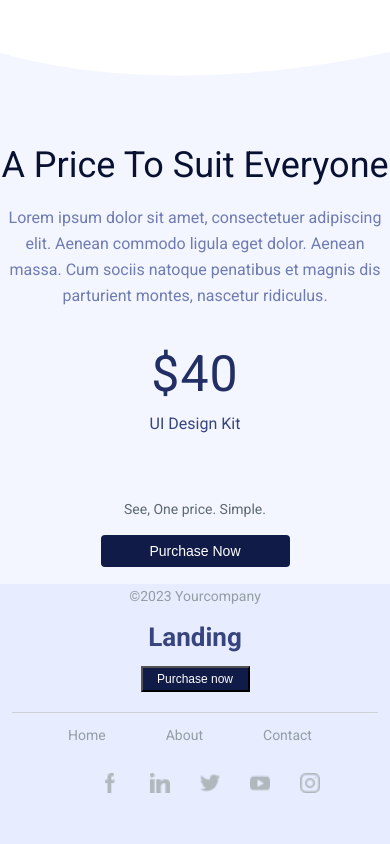
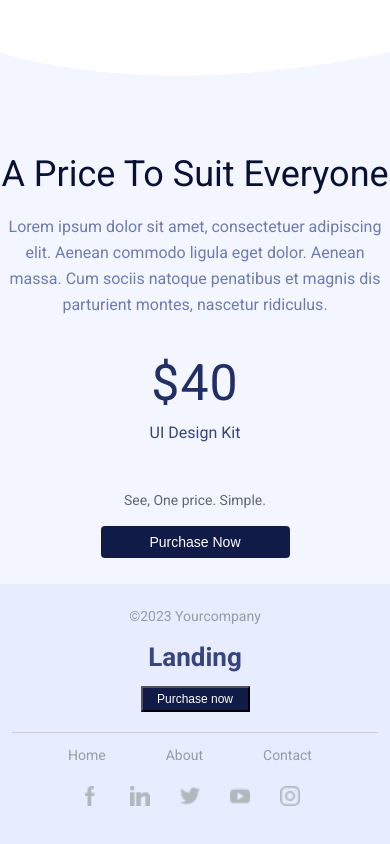
Before and after one commit to 2602hoang/nextjs-tsx-scss, a Next.js app: page / in a window 390 px wide. Shown: the part 4282-5126 px from the top of the page. Built offline with nearby package versions, Linux system fonts and the light colour scheme.

Commit message:
fix fotter

```diff
--- a/src/app/globals.scss
+++ b/src/app/globals.scss
@@ -9,7 +9,10 @@ body {
 a {
   text-decoration: none;
 }
-
+ul {
+  padding: 0;
+  margin: 0;
+}
 li {
   list-style-type: none;
 }
@@ -699,7 +702,6 @@ li {
       }
     }
     .section4__purchase {
-      margin-top: 18px;
       margin-bottom: 70px;
       .section4__note {
         padding-top: 15px;
@@ -916,6 +918,7 @@ li {
         .top-section {
           flex-direction: column;
           height: 20%;
+          padding: 20px 0px 0px 0px;
           justify-content: start;
           .top-section__a {
             padding: 0;
@@ -933,8 +936,7 @@ li {
         }
         .bottom-section {
           flex-direction: column;
-          // max-width: 90%;
-          right: 1/2;
+
           bottom: -80px;
         }
       }
```
